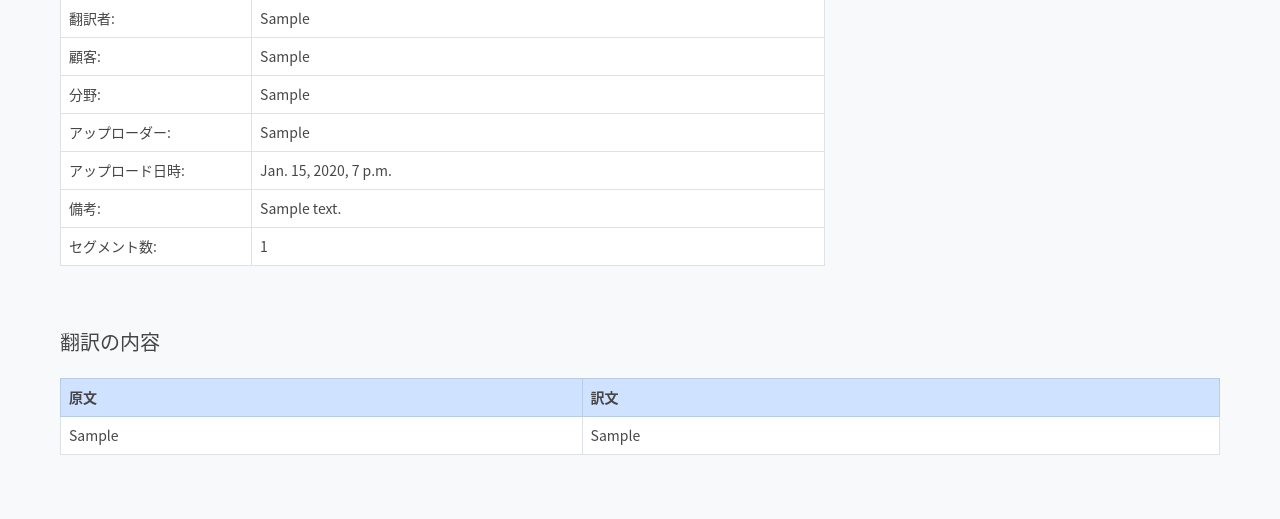
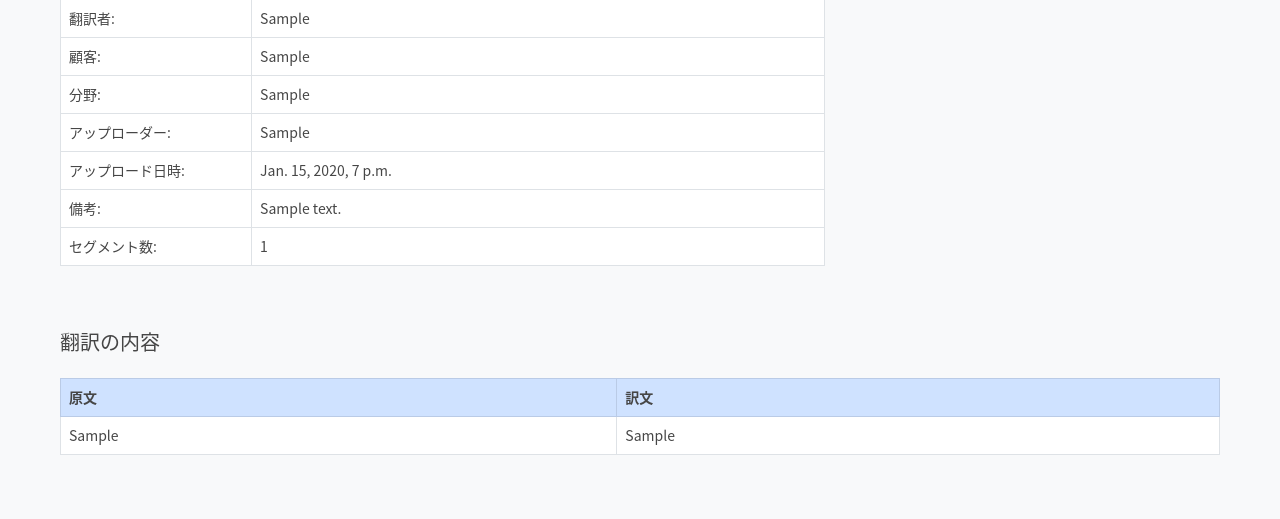
Before and after one commit to 4ka0/honyaku_archive, a Django app: page /translation/1/ in a window 1280 px wide. Shown: the part 312-831 px from the top of the page. Run offline with Django 3.2, Linux system fonts and the light colour scheme; a user stored in the database is signed in; tables that the repository leaves empty hold one stand-in row (values such as "Sample post"); parts of the project's set-up code (start-up, migrations or seed data) failed here and were passed over; some libraries are stand-ins or nearby versions.

Commit message:
Template styling update

```diff
--- a/templates/_base.html
+++ b/templates/_base.html
@@ -26,10 +26,12 @@
                         {% if user.is_authenticated %}
 
                             <!-- Display navigation bar -->
-                            {% include "navbar.html" %}
+                            {% include "_navbar.html" %}
 
                             <!-- Display messages if any -->
                             {% if messages %}
+
+                                <div class="my-3 mx-5">
 
                                     {% for message in messages %}
 
@@ -48,6 +50,8 @@
                                             </div>
 
                                     {% endfor %}
+
+                                </div>
 
                             {% endif %}
 
--- a/templates/translation_detail.html
+++ b/templates/translation_detail.html
@@ -103,8 +103,8 @@
 
             <thead class="table-primary">
                 <tr>
-                <th scope="col" style="width: 45%">原文</th>
-                <th scope="col" style="width: 55%">訳文</th>
+                <th scope="col" style="width: 48%">原文</th>
+                <th scope="col" style="width: 52%">訳文</th>
                 </tr>
             </thead>
 
```
Also changed, not shown: templates/_navbar.html (renamed from templates/navbar.html). Lines whose indentation alone changed are shown as unchanged.
